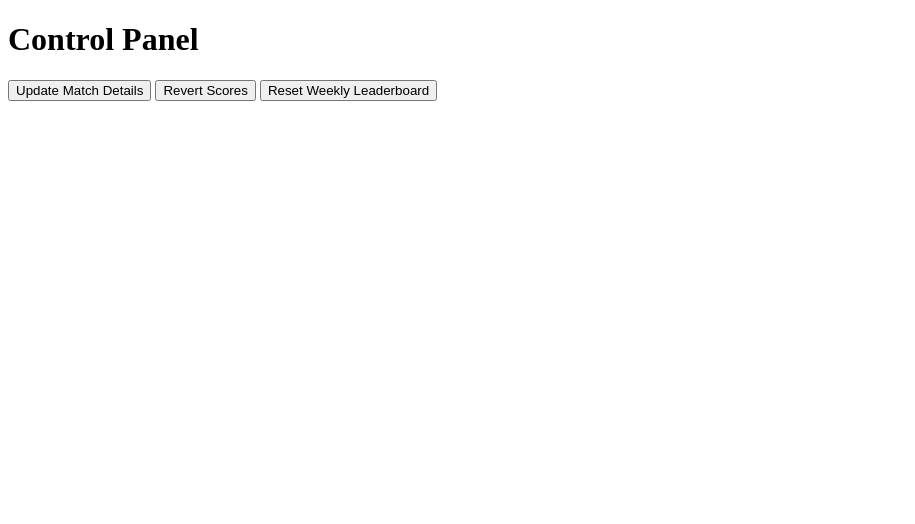
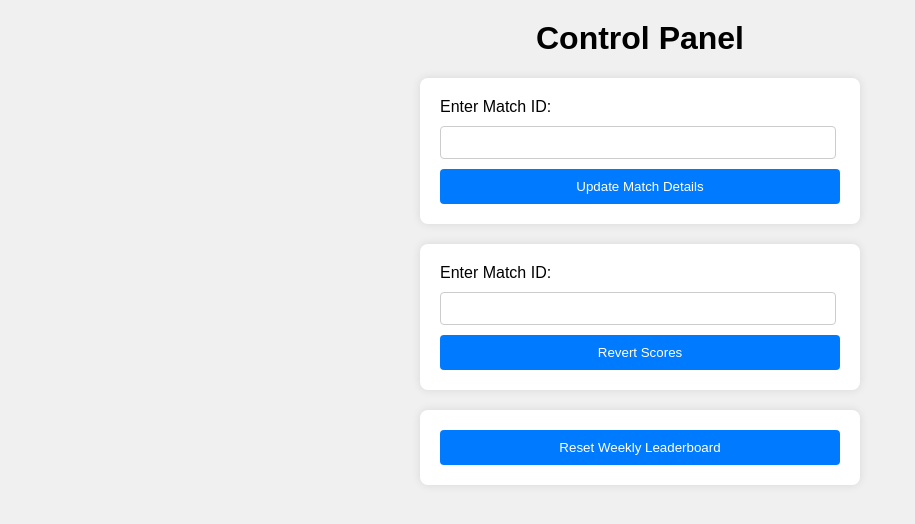
Before and after one commit to Pruthviraj-2004/IPLBackend, a Django app: page /ipl2/control-panel in a window 1280 px wide. Shown: the top 524 px of the page, without its empty margins (0-915 px from the left). Run offline with Django 4.2, Linux system fonts and the light colour scheme.

Commit message:
26Pcommit

```diff
--- a/iplProject2backend/ipl2/admin.py
+++ b/iplProject2backend/ipl2/admin.py
@@ -27,7 +27,7 @@ admin.site.register(PlayerInfo, PlayerInfoAdmin)
 
 class SubmissionsInfoAdmin(admin.ModelAdmin):
     list_display = ('submissionID', 'username', 'user', 'smatch', 'updated_time', 'predictedteam', 'predictedpom', 'predictedmr', 'predictedmwk', 'score')
-    list_filter = ('updated_time', 'predictedteam')
+    list_filter = ('predictedteam', 'smatch', 'username')
     search_fields = ('submissionID', 'username')
 
 admin.site.register(SubmissionsInfo5, SubmissionsInfoAdmin)
--- a/iplProject2backend/ipl2/forms.py
+++ b/iplProject2backend/ipl2/forms.py
@@ -18,13 +18,9 @@ class RegisterUserForm(UserCreationForm):
         error_messages = {
             'username': {
                 'required': 'This field is required.',
-                'max_length': 'Username must be 150 characters or fewer. Letters, digits and @/./+/-/_ only.',
             },
             'password1': {
-                'too_similar': 'Your password cant be too similar to your other personal information.',
                 'min_length': 'Your password must contain at least 8 characters.',
-                'common_password': 'Your password cant be a commonly used password.',
-                'numeric_password': 'Your password cant be entirely numeric.',
             },
         }
 
--- a/iplProject2backend/ipl2/templates/ipl2/controlpanel.html
+++ b/iplProject2backend/ipl2/templates/ipl2/controlpanel.html
@@ -4,12 +4,83 @@
     <meta charset="UTF-8">
     <meta name="viewport" content="width=device-width, initial-scale=1.0">
     <title>Control Panel</title>
+    <style>
+        body {
+            font-family: Arial, sans-serif;
+            margin: 0;
+            padding: 0;
+            background-color: #f0f0f0;
+        }
+        h1 {
+            text-align: center;
+            margin-top: 20px;
+        }
+        form {
+            max-width: 400px;
+            margin: 20px auto;
+            padding: 20px;
+            background-color: #fff;
+            border-radius: 8px;
+            box-shadow: 0 0 10px rgba(0, 0, 0, 0.1);
+        }
+        label {
+            display: block;
+            margin-bottom: 10px;
+        }
+        input[type="text"] {
+            width: calc(100% - 22px);
+            padding: 8px;
+            margin-bottom: 10px;
+            border: 1px solid #ccc;
+            border-radius: 4px;
+        }
+        button[type="submit"] {
+            width: 100%;
+            padding: 10px;
+            background-color: #007bff;
+            color: #fff;
+            border: none;
+            border-radius: 4px;
+            cursor: pointer;
+        }
+        button[type="submit"]:hover {
+            background-color: #0056b3;
+        }
+    </style>
 </head>
 <body>
     <h1>Control Panel</h1>
 
-    <button>Update Match Details</button>
-    <button>Revert Scores</button>
-    <button>Reset Weekly Leaderboard</button>
+    <form id="updateMatchForm" method="GET" action="{% url 'update_match2' 1 %}">
+        <label for="matchIdInput">Enter Match ID:</label>
+        <input type="text" id="matchIdInput" name="match_id">
+        <button type="submit">Update Match Details</button>
+    </form>
+
+    <form id="revertScoresForm" method="GET" action="{% url 'revert_score_updates' 1 %}">
+        <label for="matchIdRevertInput">Enter Match ID:</label>
+        <input type="text" id="matchIdRevertInput" name="match_id">
+        <button type="submit">Revert Scores</button>
+    </form>
+
+    <form id="resetWeeklyLeaderboardForm" method="GET" action="{% url 'reset_weekly_leaderboard' %}">
+        <button type="submit">Reset Weekly Leaderboard</button>
+    </form>
+
+    <script>
+        // Function to handle form submission for update match details
+        document.getElementById("updateMatchForm").addEventListener("submit", function(event) {
+            event.preventDefault(); // Prevent default form submission
+            const matchId = document.getElementById("matchIdInput").value;
+            window.location.href = `update_match2/${matchId}`; // Redirect to update_match2 with match_id
+        });
+
+        // Function to handle form submission for reverting scores
+        document.getElementById("revertScoresForm").addEventListener("submit", function(event) {
+            event.preventDefault(); // Prevent default form submission
+            const matchId = document.getElementById("matchIdRevertInput").value;
+            window.location.href = `revert_score_updates/${matchId}`; // Redirect to revert_score_updates with match_id
+        });
+    </script>
 </body>
 </html>
--- a/iplProject2backend/ipl2/urls.py
+++ b/iplProject2backend/ipl2/urls.py
@@ -21,6 +21,8 @@ urlpatterns = [
     path("lb_registration", views.lb_registration, name="lb_registration"),
     path('suggest_password/', views.suggest_password, name='suggest_password'),
     path('control-panel', views.control_panel, name='control_panel'),
+    path('revert_score_updates/<match_id>', views.revert_score_updates, name='revert_score_updates'),
+    path('reset_weekly_leaderboard', views.reset_weekly_leaderboard, name='reset_weekly_leaderboard'),
 
     # path('activate/(?P<uidb64>[0-9A-Za-z_\-]+)/(?P<token>[0-9A-Za-z]{1,13}-[0-9A-Za-z]{1,20})/',views.activate, name='activate'),
     path('password_reset/', CustomPasswordResetView.as_view(template_name='ipl2/password_reset_form.html'), name='password_reset'),
--- a/iplProject2backend/ipl2/views.py
+++ b/iplProject2backend/ipl2/views.py
@@ -19,6 +19,7 @@ from django.utils.decorators import method_decorator
 from django.views import View
 from datetime import datetime
 from django.utils import timezone
+from pytz import timezone as pytz_timezone
 
 from django.contrib.auth import views as auth_views
 from django import forms
@@ -48,7 +49,6 @@ def home(request):
     # Serialize the queryset
     serializer = MatchInfoSerializer(matches, many=True)
 
-    # total_users = UserInfo.objects.aggregate(total_users=Count('userID'))['total_users']
     total_users = UserInfo.objects.count()
     # Return the serialized data as JSON response
     return Response({'matches': serializer.data, 'total_users': total_users})
@@ -59,14 +59,11 @@ class RegisterUserView(View):
         try:
             # Parse JSON data from request body
             data = json.loads(request.body)
-            print(data)
             # Create a RegisterUserForm instance with the received data
             form = RegisterUserForm(data)
-            print(form)
             if form.is_valid():
                 # Save the form data to create a new user
                 user = form.save()
-                print(user)
                 # Access UserInfo related to the user
                 user_info = user.userinfo
 
@@ -79,13 +76,11 @@ class RegisterUserView(View):
 
                 # Return success message and user data as JSON response
                 user_data = model_to_dict(user)
-                print(user_data)
+
                 return JsonResponse({'success': True, 'message': 'User registered successfully', 'user': user_data}, status=201)  # Status 201 indicates resource creation
             else:
                 # If form is not valid, return validation errors as JSON response
-                errors = {field: form.errors[field][0] for field in form.errors}
-                print(errors)
-                return JsonResponse( {'error':errors}, status=400)
+                return JsonResponse({'error': 'Username or Email is already in use!'}, status=400)
         except json.JSONDecodeError:
             return JsonResponse({'success': False, 'error': 'Invalid JSON data'}, status=400)
         except LbRegistrationTable.DoesNotExist:
@@ -143,14 +138,19 @@ class UserSubmissions(APIView):
 
 class MatchInfoList(APIView):
     def get(self, request):
-        # Retrieve all matches with status 0 (upcoming matches) and order them by match date
-        match_list = MatchInfo.objects.order_by('matchID', 'matchdate')
+        # Retrieve past matches (status=1) and order them by match date
+        past_matches = MatchInfo.objects.filter(status=1).order_by('-matchdate')[:5]
 
-        # Serialize the queryset
-        serializer = MatchInfoSerializer(match_list, many=True)
+        # Serialize past matches
+        past_matches_serializer = MatchInfoSerializer(past_matches, many=True)
+        # Retrieve upcoming matches (status=0) and order them by match date
+        upcoming_matches = MatchInfo.objects.filter(status=0).order_by('matchdate')[:9]
 
+        # Serialize upcoming matches
+        upcoming_matches_serializer = MatchInfoSerializer(upcoming_matches, many=True)
         # Return the serialized data as JSON response
-        return Response({'match_list': serializer.data})
+
+        return Response({'past_matches': past_matches_serializer.data, 'upcoming_matches': upcoming_matches_serializer.data})
 
 def leaderboard2(request):
     leaderboards = LbRegistrationTable.objects.all()
@@ -204,7 +204,7 @@ def leaderboard2(request):
     # Return the serialized data as a JSON response
     return JsonResponse(serialized_data)
 
-from django.utils import timezone
+IST = pytz_timezone('Asia/Kolkata')
 
 @csrf_exempt
 def predict1(request, match_id):
@@ -212,7 +212,19 @@ def predict1(request, match_id):
         match = MatchInfo.objects.filter(matchID=match_id).first()
         if not match:
             return JsonResponse({'error': 'Match does not exist'}, status=400)
-        if match:
+
+        else:
+            current_time_ist = timezone.now().astimezone(IST)
+
+            match_datetime_ist = timezone.make_aware(
+                timezone.datetime.combine(match.matchdate, match.matchtime),
+                timezone=IST
+            )
+
+            if current_time_ist >= match_datetime_ist:
+                print("Time UP")
+                return JsonResponse({'error': 'Prediction closed. Match has already started.'}, status=400)
+
             team_A = match.teamA
             team_B = match.teamB
 
@@ -319,15 +331,12 @@ def predict1(request, match_id):
         return JsonResponse({'error': 'Match does not exist'}, status=400)
 
 
-
 @method_decorator(csrf_exempt, name='dispatch')
 class LBParticipationView(View):
     def post(self, request):
         # Parse the request body to extract form data
         body_unicode = request.body.decode('utf-8')
         body_data = json.loads(body_unicode)
-        print(request)
-        print(request.body)
         leaderboardname = body_data.get('leaderboardname')
         password = body_data.get('password')
         username = body_data.get('username')  # Add username to form data
@@ -337,19 +346,20 @@ class LBParticipationView(View):
             if password == leaderboard_obj.password:
                 # Fetch the logged-in user's username
                 user = UserInfo.objects.get(username=username)
-                lb_participation = LbParticipationTable.objects.create(lid=leaderboard_obj, username=user)
-                messages.success(request, 'Successfully participated in the leaderboard.')
-                return JsonResponse({'success': True})  # Respond with success
+                # Check if the user already exists in the leaderboard
+                if LbParticipationTable.objects.filter(lid=leaderboard_obj, username=user).exists():
+                    return JsonResponse({'error': 'User already exists in the leaderboard'}, status=400)
+                else:
+                    # If user doesn't exist, create new entry in LbParticipationTable
+                    lb_participation = LbParticipationTable.objects.create(lid=leaderboard_obj, username=user)
+                    messages.success(request, 'Successfully participated in the leaderboard.')
+                    return JsonResponse({'success': True})  # Respond with success
             else:
                 return JsonResponse({'error': 'Incorrect password'}, status=400)
         except LbRegistrationTable.DoesNotExist:
             return JsonResponse({'error': 'Leaderboard does not exist'}, status=400)
         except UserInfo.DoesNotExist:
             return JsonResponse({'error': 'User does not exist'}, status=400)
-
-    def get(self, request):
-        # Handle GET request if needed
-        return JsonResponse({'error': 'GET method not allowed'}, status=405)
 
 import string
 import random
@@ -375,8 +385,8 @@ def update_match2(request, match_id):
         form.save()
 
         #score_update1(request,match_id)
-        #score_update2(request,match_id)
-        revert_score_updates(match_id)
+        score_update2(request,match_id)
+        #revert_score_updates(match_id)
         #score_update2(request,match_id)
 
         messages.success(request, "Match details updated successfully!")
@@ -392,27 +402,21 @@ def score_update2(request, match_id):
     # If the match exists, proceed with scoring
     if match:
         # DetermŚine the points awarded for correct predictions
-        correct_winner_points = 2
-        correct_predictions_points = 3
-
-        # Check if it's time to reset score2
-        # if match_id % 3 == 0:
-        #     reset_weekly(request)  # Call the reset_weekly function
+        correct_winner_points = 1
+        correct_predictions_points = 1
 
         # Define base points and multipliers
-        base_correct_winner_points = 2
-        base_correct_predictions_points = 3
-        multipliers = [1, 2, 3, 4, 5, 6, 7, 8]
+        base_correct_winner_points = 3
+        base_correct_predictions_points = 2
 
-        # Calculate the set number from the match ID
-        match_set = match_id % 3
+        i=1
 
         # Multiply the base points with the multiplier based on the match set
-        correct_winner_points = base_correct_winner_points * multipliers[match_set]
-        correct_predictions_points = base_correct_predictions_points * multipliers[match_set]
+        correct_winner_points = base_correct_winner_points * i
+        correct_predictions_points = base_correct_predictions_points * i
 
         # Fetch submissions for the specified match and correct predicted team
-        submissions = SubmissionsInfo5.objects.filter(smatch_id=match_id, predictedteam=match.winner_team)
+        submissions = SubmissionsInfo5.objects.filter(smatch_id=match_id)
 
         # Update scores for each user who made correct predictions
         for submission in submissions:
@@ -423,10 +427,11 @@ def score_update2(request, match_id):
             user_info = UserInfo.objects.filter(username=un).first()
 
             if user_info:
-                # Update score1 for correct predicted team
-                user_info.score1 += correct_winner_points
-                # Update score2 for correct predicted team
-                user_info.score2 += correct_winner_points
+
+                # Update score1 and score2 for correct predicted team
+                if submission.predictedteam == match.winner_team:
+                    user_info.score1 += correct_winner_points
+                    user_info.score2 += correct_winner_points
 
                 # Update score1 for correct predicted playerofmatch, mostrunsplayer, mostwickettaker
                 if submission.predictedpom == match.playerofmatch:
@@ -442,43 +447,52 @@ def score_update2(request, match_id):
                 # Save the updated user information
                 user_info.save()
 
-                # Update score1 for the submission
-                submission.score += correct_winner_points
-
                 # Add points for correct predicted team
+                if submission.predictedteam == match.winner_team:
+                    submission.score += correct_winner_points
                 if submission.predictedpom == match.playerofmatch:
                     submission.score += correct_predictions_points
                 if submission.predictedmr == match.mostrunsplayer:
                     submission.score += correct_predictions_points
                 if submission.predictedmwk == match.mostwickettaker:
                     submission.score += correct_predictions_points
-
                 # Save the submission
                 submission.save()
 
-def revert_score_updates(match_id):
+    return render(request, 'ipl2/score_update_success.html')
+
+def revert_score_updates(request,match_id):
     # Fetch the match information
     match = MatchInfo.objects.filter(matchID=match_id).first()
 
     if match:
         # Fetch submissions for the specified match and correct predicted team
-        submissions = SubmissionsInfo5.objects.filter(smatch_id=match_id, predictedteam=match.winner_team)
+        submissions = SubmissionsInfo5.objects.filter(smatch_id=match_id)
 
         # Iterate over submissions to revert changes
         for submission in submissions:
             # Fetch the user information
             user_info = submission.user
+            # print(submission.score)
+            # Revert score1 and score2 to previous values
 
-            # Revert score1 and score2 to previous values
             user_info.score1 -= submission.score
+            # print(submission.score)
             user_info.score2 -= submission.score
-
+            # print(submission.score)
             # Save the user information
             user_info.save()
 
             # Revert the submission score to 0
             submission.score = 0
             submission.save()
+    return render(request, 'ipl2/revert_changes.html')
+
+def reset_weekly_leaderboard(request):
+    # Reset the score2 field of all users to 0
+    UserInfo.objects.all().update(score2=0)
+
+    return render(request, 'ipl2/reset_weekly_leaderboard.html')
 
 from .forms import LbRegistrationForm
 
```
Also changed, not shown: iplProject2backend/ipl2/templates/ipl2/reset_weekly_leaderboard.html (added, +13 -0 lines), iplProject2backend/ipl2/templates/ipl2/revert_changes.html (added, +13 -0 lines), iplProject2backend/ipl2/templates/ipl2/score_update_success.html (added, +13 -0 lines), iplProject2backend/iplProject2backend/settings.py (+4 -4 lines).
